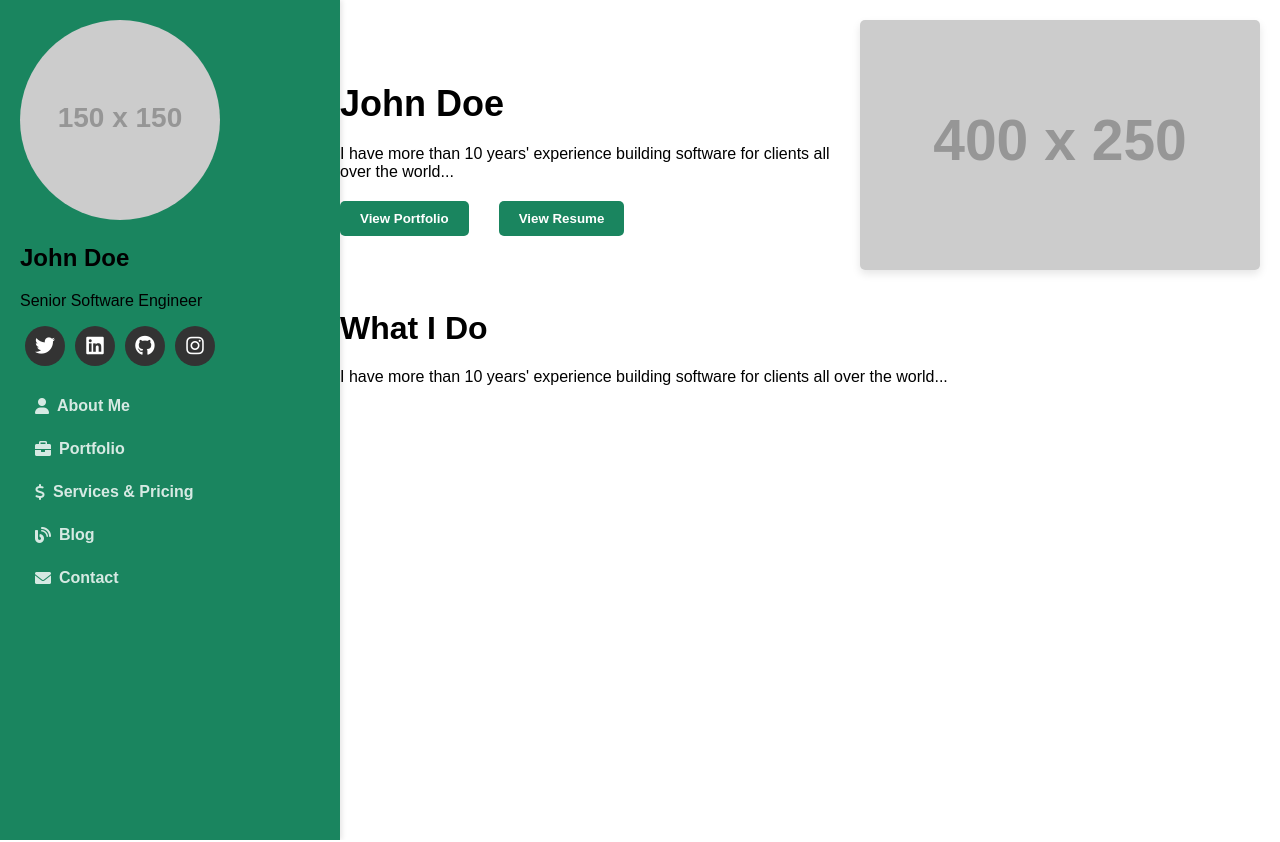
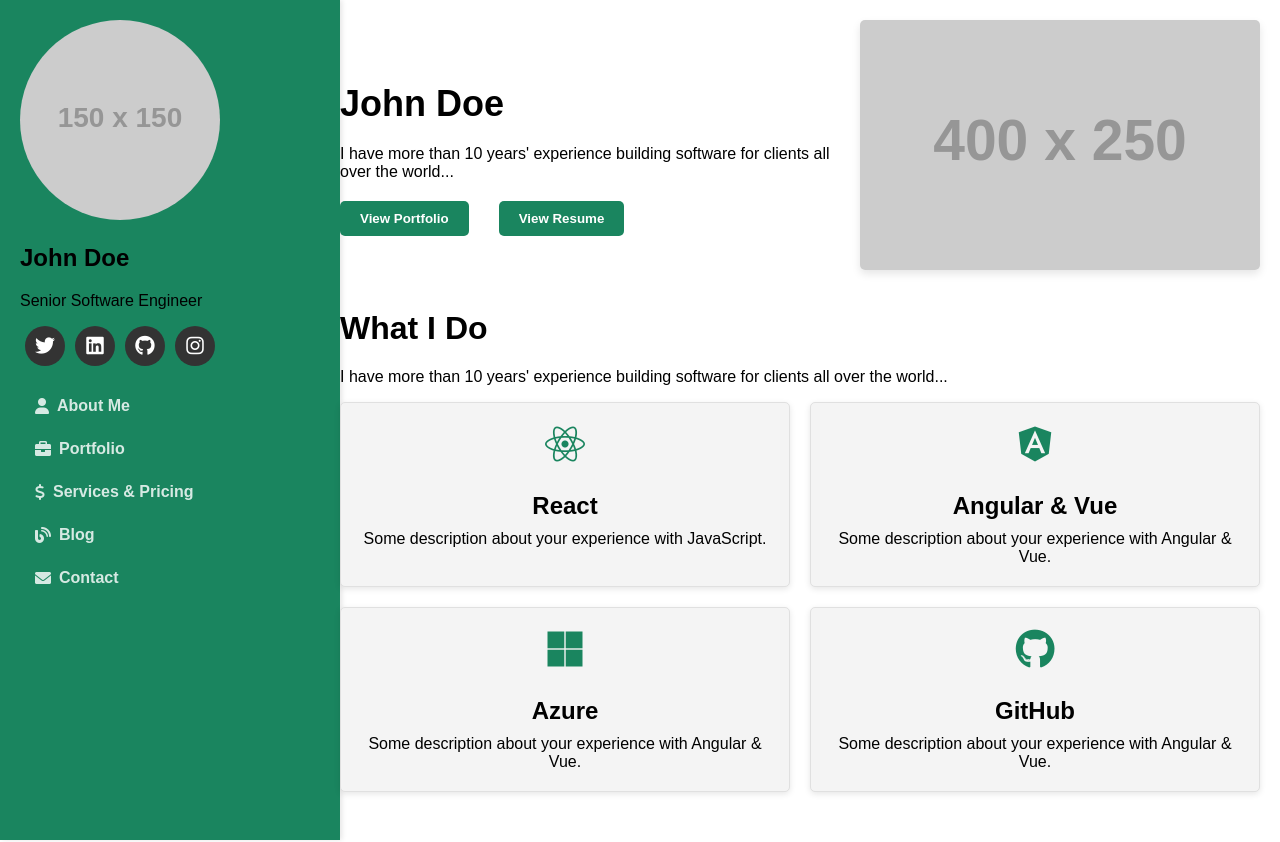
Before and after one commit to error505/MyFirstRepo, a plain HTML site: page index.html in a window 1280 px wide. Drawn offline with Linux system fonts and the light colour scheme; placeholder pictures from the web are drawn by us; a script that the page names is missing.

Commit message:
Added a new skill in what I do section

```diff
--- a/index.html
+++ b/index.html
@@ -62,7 +62,48 @@
           all over the world...
         </p>
       </div>
-      <!-- Add other sections similarly -->
+      <!-- Skill Section -->
+      <section class="what-i-do">
+        <div class="services-grid">
+        <div class="service">
+          <div class="service-icon">
+            <i class="fab fa-react"></i>
+          </div>
+          <div class="service-description">
+            <h3>React</h3>
+            <p>Some description about your experience with JavaScript.</p>
+          </div>
+        </div>
+        <div class="service">
+          <div class="service-icon">
+            <i class="fab fa-angular"></i>
+          </div>
+          <div class="service-description">
+            <h3>Angular & Vue</h3>
+            <p>Some description about your experience with Angular & Vue.</p>
+          </div>
+        </div>
+        <div class="service">
+          <div class="service-icon">
+            <i class="fab fa-microsoft"></i>
+          </div>
+          <div class="service-description">
+            <h3>Azure</h3>
+            <p>Some description about your experience with Angular & Vue.</p>
+          </div>
+        </div>
+        <div class="service">
+          <div class="service-icon">
+            <i class="fab fa-github"></i>
+          </div>
+          <div class="service-description">
+            <h3>GitHub</h3>
+            <p>Some description about your experience with Angular & Vue.</p>
+          </div>
+        </div>
+        </div>
+        <!-- ... Add other services similarly ... -->
+      </section>
     </div>
 
     <script src="scripts.js"></script>
--- a/styles.css
+++ b/styles.css
@@ -146,3 +146,51 @@ button:hover {
 .cta-buttons button:first-child {
   margin-right: 15px;
 }
+
+/* What I Do Section */
+.what-i-do {
+  display: flex;
+  flex-wrap: wrap;
+  gap: 20px;
+  margin-bottom: 30px;
+}
+
+.what-i-do .service {
+  flex-basis: calc(33% - 20px);
+  background-color: #f4f4f4;
+  padding: 20px;
+  border-radius: 5px;
+  box-shadow: 0 2px 6px rgba(0, 0, 0, 0.1);
+}
+
+.service-icon {
+  font-size: 40px;
+  color: var(--main-theme-color);
+  margin-bottom: 20px;
+}
+
+.service-description h3 {
+  font-size: 24px;
+  margin-bottom: 10px;
+}
+
+.service-description p {
+  margin: 0;
+}
+
+.services-grid {
+  display: grid;
+  grid-template-columns: 1fr 1fr; /* 2 columns */
+  gap: 20px; /* space between rows and columns */
+}
+
+.service {
+  border: 1px solid #e0e0e0; /* Optional: Add a border to each service box */
+  padding: 10px;
+  text-align: center; /* To center the content of each service box */
+}
+
+.service img {
+  width: 100px; /* Adjust the width of service images */
+  margin-bottom: 10px;
+}
```
